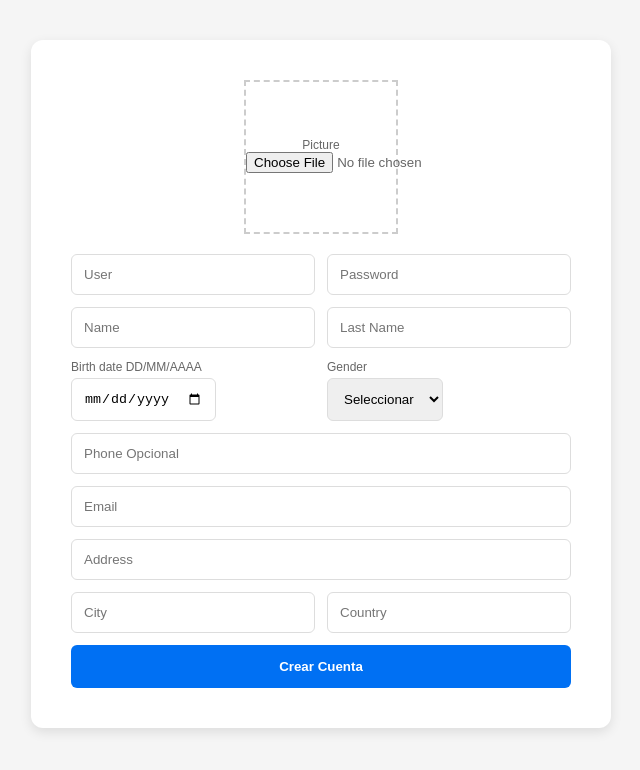
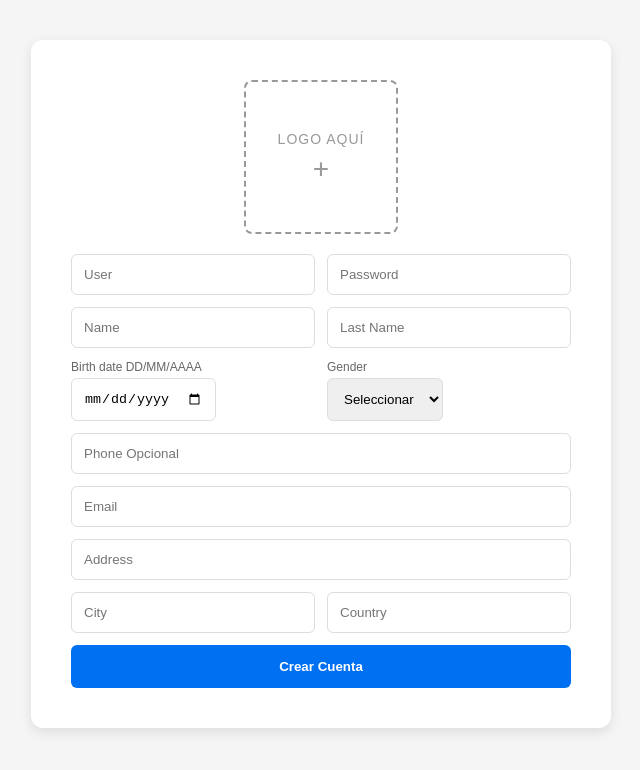
Before and after one commit to discoverdesing-png/NewUsersLogs, a website: page public/registro.html in a window 1280 px wide. Shown: the whole page, without its empty margins (319-959 px from the left). Drawn offline with Linux system fonts and the light colour scheme.

Commit message:
Update registro.html

```diff
--- a/public/registro.html
+++ b/public/registro.html
@@ -6,7 +6,51 @@
     <style>
         body { font-family: Arial, sans-serif; background: #f5f5f5; margin: 0; padding: 20px; }
       .container { max-width: 500px; margin: 20px auto; background: white; padding: 40px; border-radius: 12px; box-shadow: 0 4px 12px rgba(0,0,0,0.1); }
-       .profile-pic { width: 150px; height: 150px; border: 2px dashed #ccc; margin: 0 auto 20px; display: flex; align-items: center; justify-content: center; color: #999; }
+
+        /* ESTE ES EL RECTÁNGULO NUEVO */
+      .logo-upload {
+            width: 150px;
+            height: 150px;
+            border: 2px dashed #999;
+            border-radius: 8px;
+            margin: 0 auto 20px;
+            cursor: pointer;
+            display: flex;
+            align-items: center;
+            justify-content: center;
+            background-size: cover;
+            background-position: center;
+            background-repeat: no-repeat;
+            transition: border-color 0.2s;
+        }
+      .logo-upload:hover {
+            border-color: #0070f3;
+        }
+      .logo-content {
+            text-align: center;
+            color: #999;
+            pointer-events: none;
+        }
+      .logo-text {
+            display: block;
+            font-size: 14px;
+            letter-spacing: 1px;
+            margin-bottom: 8px;
+        }
+      .plus-icon {
+            display: block;
+            font-size: 28px;
+            font-weight: 300;
+            line-height: 1;
+        }
+        /* Cuando ya hay imagen */
+      .logo-upload.has-image {
+            border: 2px solid #0070f3;
+        }
+      .logo-upload.has-image.logo-content {
+            display: none;
+        }
+
       .form-row { display: flex; gap: 12px; margin-bottom: 12px; }
       .form-row input, select { flex: 1; padding: 12px; border: 1px solid #ddd; border-radius: 6px; }
       .full-width { width: 100%; padding: 12px; margin-bottom: 12px; border: 1px solid #ddd; border-radius: 6px; box-sizing: border-box; }
@@ -17,11 +61,16 @@
 <body>
     <div class="container">
         <form action="/register" method="POST" enctype="multipart/form-data">
-            <div class="profile-pic">
-                <label style="text-align:center; width:100%;">Picture<br>
-                <input type="file" name="profile_pic" accept="image/*" required>
+
+            <!-- RECTÁNGULO CON LOGO AQUÍ + -->
+            <input type="file" id="profile_pic" name="profile_pic" accept="image/*" hidden required>
+            <label for="profile_pic" class="logo-upload" id="logoUpload">
+                <div class="logo-content">
+                    <span class="logo-text">LOGO AQUÍ</span>
+                    <span class="plus-icon">+</span>
+                </div>
             </label>
-            </div>
+
             <div class="form-row">
                 <input type="text" name="username" placeholder="User" required>
                 <input type="password" name="password" placeholder="Password" required>
@@ -55,5 +104,22 @@
             <button type="submit" class="btn-submit">Crear Cuenta</button>
         </form>
     </div>
+
+    <script>
+        const inputFile = document.getElementById('profile_pic');
+        const logoUpload = document.getElementById('logoUpload');
+
+        inputFile.addEventListener('change', function(e) {
+            const file = e.target.files[0];
+            if (file) {
+                const reader = new FileReader();
+                reader.onload = function(event) {
+                    logoUpload.style.backgroundImage = `url('${event.target.result}')`;
+                    logoUpload.classList.add('has-image');
+                }
+                reader.readAsDataURL(file);
+            }
+        });
+    </script>
 </body>
 </html>
```
Lines whose indentation alone changed are shown as unchanged.
